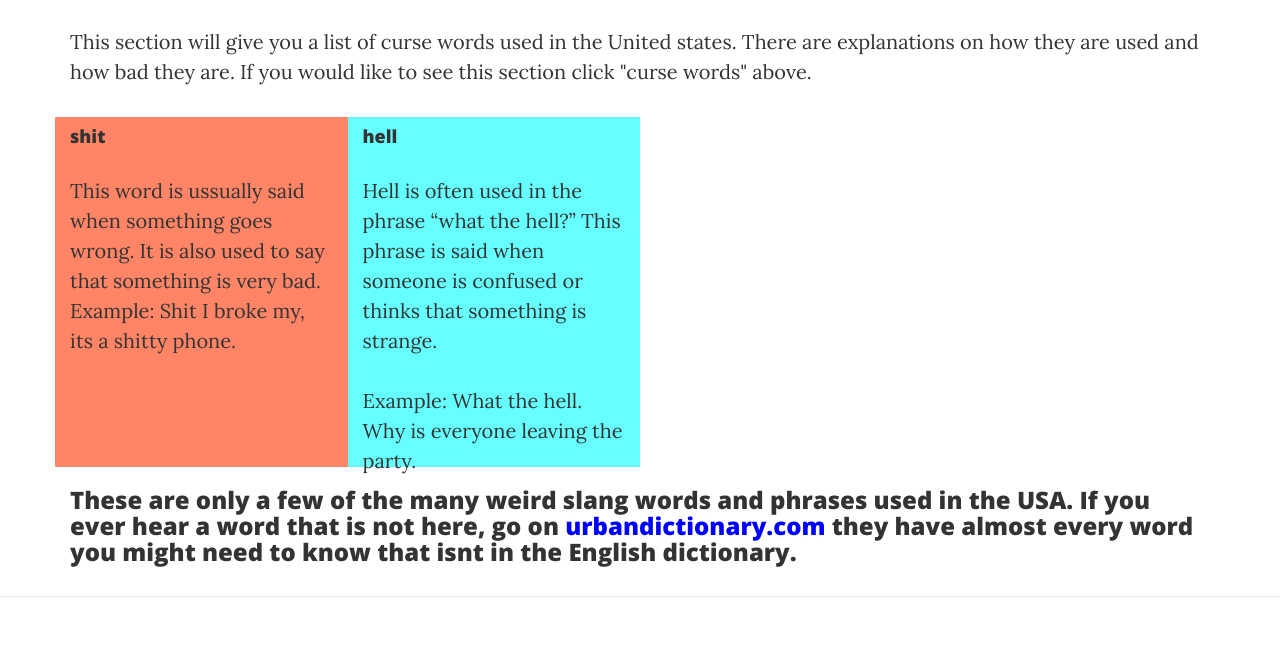
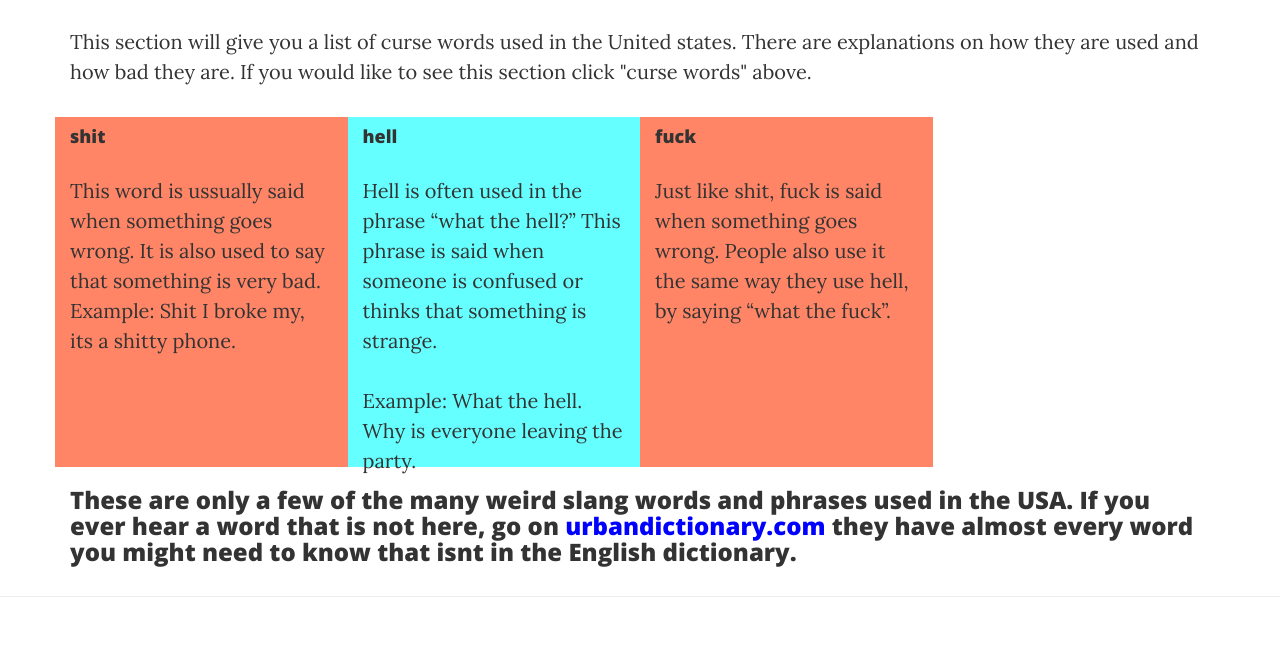
Before and after one commit to naskle/naskle.github.io, a website: page post.html in a window 1280 px wide. Shown: the part 2408-3053 px from the top of the page. Drawn offline with nearby package versions, Linux system fonts and the light colour scheme; files that its build step writes are made by us from their sources.

Commit message:
Update post.html

```diff
--- a/post.html
+++ b/post.html
@@ -191,7 +191,11 @@ height:350px;
     		<p>Hell is often used in the phrase “what the hell?” This phrase is said when someone is confused
     		or thinks that something is strange.<br></br> Example: What the hell. Why is everyone leaving the party. </p>
     		</div>
-
+    	<div class="col-sm-3" style="background-color:#ff8566" >
+    		<h4>fuck</h4>
+    		<p>Just like shit, fuck is said when something goes wrong. People also use it the same way
+    		they use hell, by saying “what the fuck”. </p>
+    		</div>
     		</div>
   </div>
 <h3>These are only a few of the many weird slang words and phrases used in the USA. If you ever hear a word that is not here,
```
